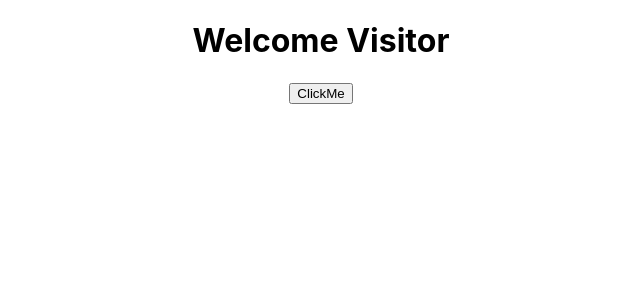
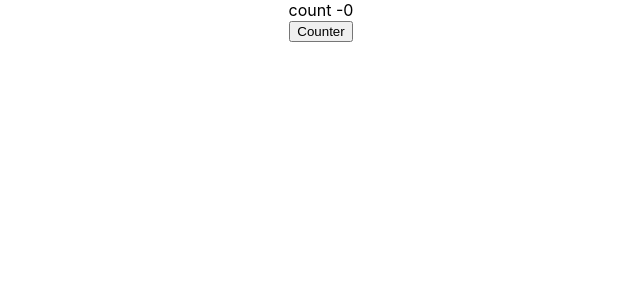
Before and after one commit to sekhar18virat/reactLearning, a React (Create React App) app: page / in a window 1280 px wide. Shown: the top 300 px of the page, without its empty margins (319-959 px from the left). Built offline with nearby package versions, Linux system fonts and the light colour scheme.

Commit message:
set State is async call so need to be careful

```diff
--- a/src/App.js
+++ b/src/App.js
@@ -3,10 +3,12 @@ import './App.css';
 import Greet from './components/Greet.js'
 import Welcome from './components/welcome';
 import Message from './components/message';
+import Counter from './components/Counter';
 function App() {
   return (
     <div className="App">
-      <Message />
+      <Counter />
+      {/* <Message /> */}
       {/* <Greet name = "sekhar" value = "sekhar"/>
       <Greet name = "react" value = "react"/>
       <Greet name = "react 2" value = "react"/>
--- /dev/null
+++ b/src/components/Counter.js
@@ -0,0 +1,33 @@
+import React, { Component } from 'react'
+
+class Counter extends Component {
+    constructor(props) {
+      super(props)
+
+      this.state = {
+         count : 0
+      }
+    }
+
+    incrementCount(){
+        this.setState({
+            count : this.state.count+1
+        }, () => {
+            console.log("this is async function so wee need to execute code here ", this.state.count)
+        })
+        console.log("Since setState is Async call we should not write code here ", this.state.count)
+    }
+
+  render() {
+    return (
+        <div>
+      <div>
+        count -{this.state.count}
+      </div>
+      <button onClick={ () => this.incrementCount()}>Counter</button>
+     </div>
+    )
+  }
+}
+
+export default Counter
```
